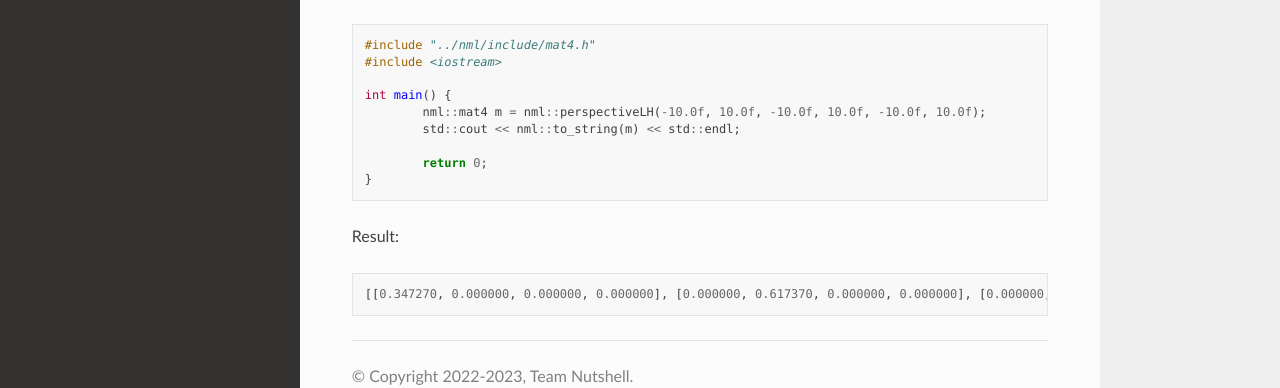
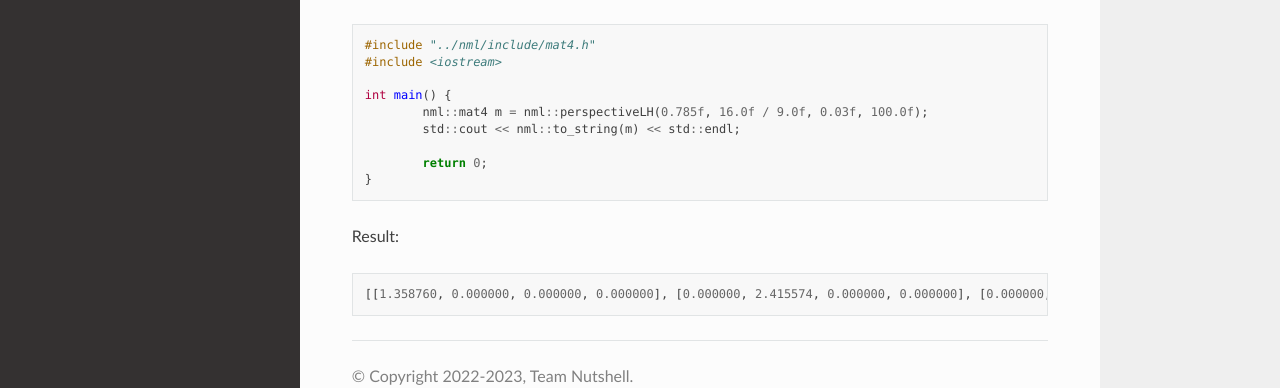
Before and after one commit to Team-Nutshell/nml, a Sphinx documentation site: the page built from docs/source/nml/namespace/nml_perspectivelh_float_float_float_float.rst, in a window 1280 px wide and 992 px high. Shown: the part 546-934 px from the top of the window. Built offline with Sphinx 7.4.7 and the Read the Docs theme 2.0.0, drawn with Linux system fonts in a browser that asks for light colours.

Commit message:
fix documentation for perspectiveRH and perspectiveLH

```diff
--- a/docs/source/nml/namespace/nml_perspectivelh_float_float_float_float.rst
+++ b/docs/source/nml/namespace/nml_perspectivelh_float_float_float_float.rst
@@ -18,7 +18,7 @@ Example
 	#include <iostream>
 
 	int main() {
-		nml::mat4 m = nml::perspectiveLH(-10.0f, 10.0f, -10.0f, 10.0f, -10.0f, 10.0f);
+		nml::mat4 m = nml::perspectiveLH(0.785f, 16.0f / 9.0f, 0.03f, 100.0f);
 		std::cout << nml::to_string(m) << std::endl;
 
 		return 0;
@@ -28,4 +28,4 @@ Result:
 
 .. code-block::
 
-	[[0.347270, 0.000000, 0.000000, 0.000000], [0.000000, 0.617370, 0.000000, 0.000000], [0.000000, 0.000000, 1.000500, 1.000000], [0.000000, 0.000000, -0.050025, 0.000000]]
+	[[1.358760, 0.000000, 0.000000, 0.000000], [0.000000, 2.415574, 0.000000, 0.000000], [0.000000, 0.000000, 1.000300, 1.000000], [0.000000, 0.000000, -0.030009, 0.000000]]
--- a/docs/source/nml/namespace/nml_perspectiverh_float_float_float_float.rst
+++ b/docs/source/nml/namespace/nml_perspectiverh_float_float_float_float.rst
@@ -18,7 +18,7 @@ Example
 	#include <iostream>
 
 	int main() {
-		nml::mat4 m = nml::perspectiveRH(-10.0f, 10.0f, -10.0f, 10.0f, -10.0f, 10.0f);
+		nml::mat4 m = nml::perspectiveRH(0.785f, 16.0f / 9.0f, 0.03f, 100.0f);
 		std::cout << nml::to_string(m) << std::endl;
 
 		return 0;
@@ -28,4 +28,4 @@ Result:
 
 .. code-block::
 
-	[[0.347270, 0.000000, 0.000000, 0.000000], [0.000000, 0.617370, 0.000000, 0.000000], [0.000000, 0.000000, -1.000500, -1.000000], [0.000000, 0.000000, -0.050025, 0.000000]]
+	[[1.358760, 0.000000, 0.000000, 0.000000], [0.000000, 2.415574, 0.000000, 0.000000], [0.000000, 0.000000, -1.000300, -1.000000], [0.000000, 0.000000, -0.030009, 0.000000]]
```
